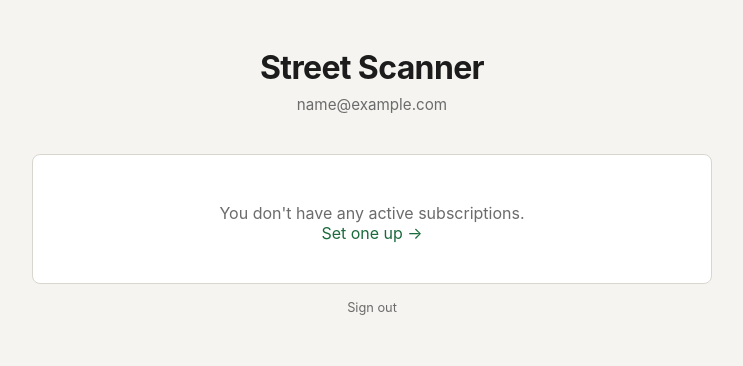
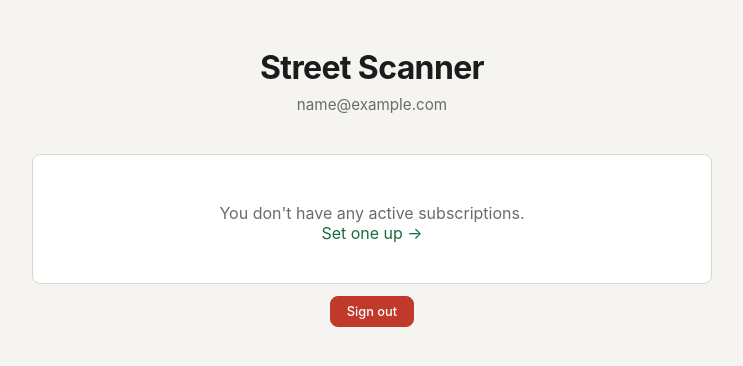
Before and after one commit to trentwiles/streetscanner, a Flask app: page /me in a window 1280 px wide. Shown: the top 366 px of the page, without its empty margins (268-1011 px from the left). Run offline with Flask 3, Linux system fonts and the light colour scheme; the visitor is signed in with stand-in values (Sample User, id 1); data that the repository does not hold is empty; parts of the project's set-up code (start-up, migrations or seed data) failed here and were passed over.

Commit message:
sign out button is now red

```diff
--- a/static/style.css
+++ b/static/style.css
@@ -541,6 +541,24 @@ input[type="email"].field-error {
   color: #fff;
 }
 
+.signout-btn {
+  display: inline-block;
+  padding: 7px 16px;
+  background: var(--error);
+  color: #fff;
+  border: 1px solid var(--error);
+  border-radius: var(--radius);
+  font-size: 0.8rem;
+  font-weight: 500;
+  cursor: pointer;
+  text-decoration: none;
+  transition: opacity 0.15s;
+}
+
+.signout-btn:hover {
+  opacity: 0.85;
+}
+
 .leave-days-row {
   display: flex;
   flex-wrap: wrap;
--- a/templates/index.html
+++ b/templates/index.html
@@ -109,7 +109,7 @@
     <div id="message"></div>
   </div>
 
-  <div class="card manage-card">
+  <div class="card manage-card" id="manage-card">
     <a href="/login" class="manage-btn" id="manage-btn">Manage Subscriptions &amp; View Trips</a>
   </div>
 
@@ -412,6 +412,7 @@
 
         if (data.ok) {
           form.hidden = true;
+          document.getElementById('manage-card').hidden = true;
           msg.className = 'success';
           msg.textContent = "Almost there! Check your inbox for a confirmation link — be sure to check spam and mark us as safe.";
         } else {
--- a/templates/me.html
+++ b/templates/me.html
@@ -13,7 +13,7 @@
 
   <div class="card" style="max-width:400px;text-align:center">
     <p style="font-size:1.1rem;font-weight:500">Hello, {{ email }}</p>
-    <a href="/logout" style="display:inline-block;margin-top:20px;font-size:0.875rem;color:var(--muted)">Sign out</a>
+    <a href="/logout" class="signout-btn" style="margin-top:20px">Sign out</a>
   </div>
 </body>
 </html>
--- a/templates/trips.html
+++ b/templates/trips.html
@@ -96,7 +96,7 @@
   {% endif %}
 
   <div style="margin-top:12px;text-align:center">
-    <a href="/logout" style="font-size:0.8rem;color:var(--muted);text-decoration:none">Sign out</a>
+    <a href="/logout" class="signout-btn">Sign out</a>
   </div>
 
   <script>
```
